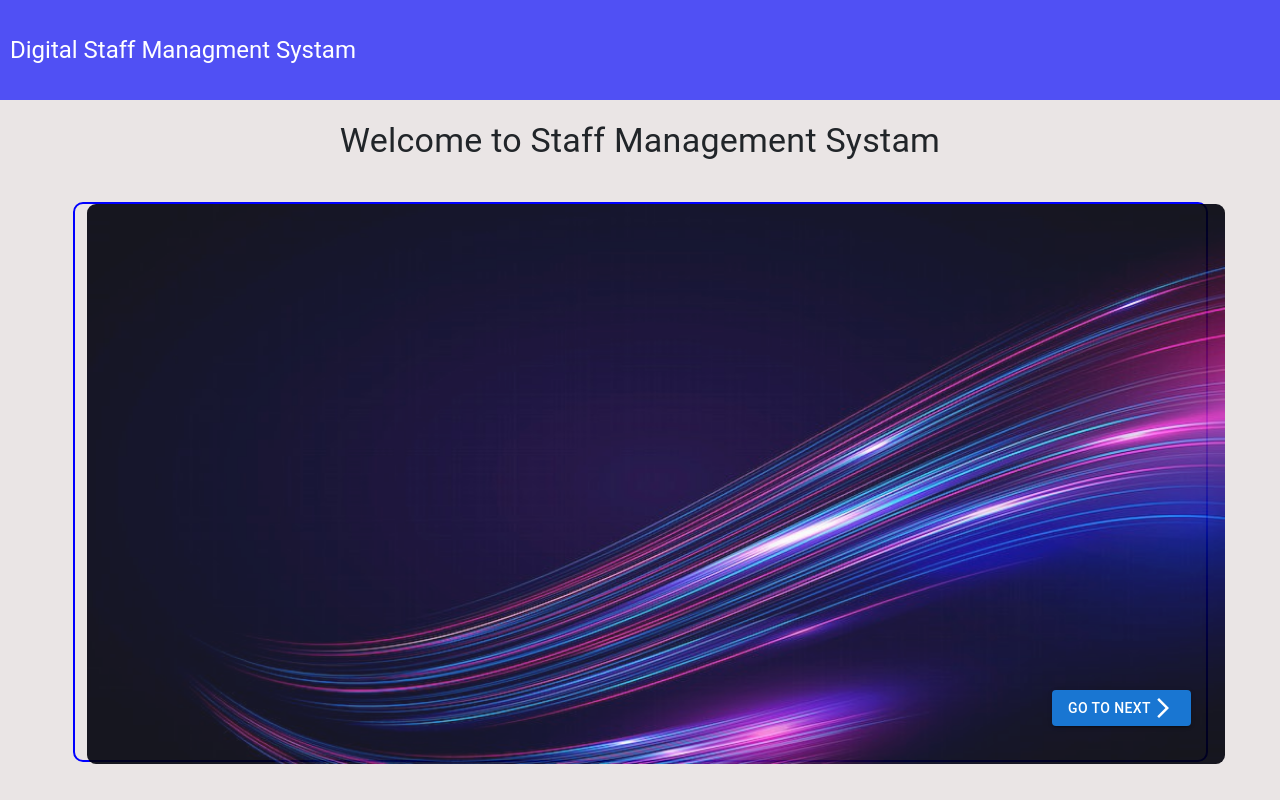
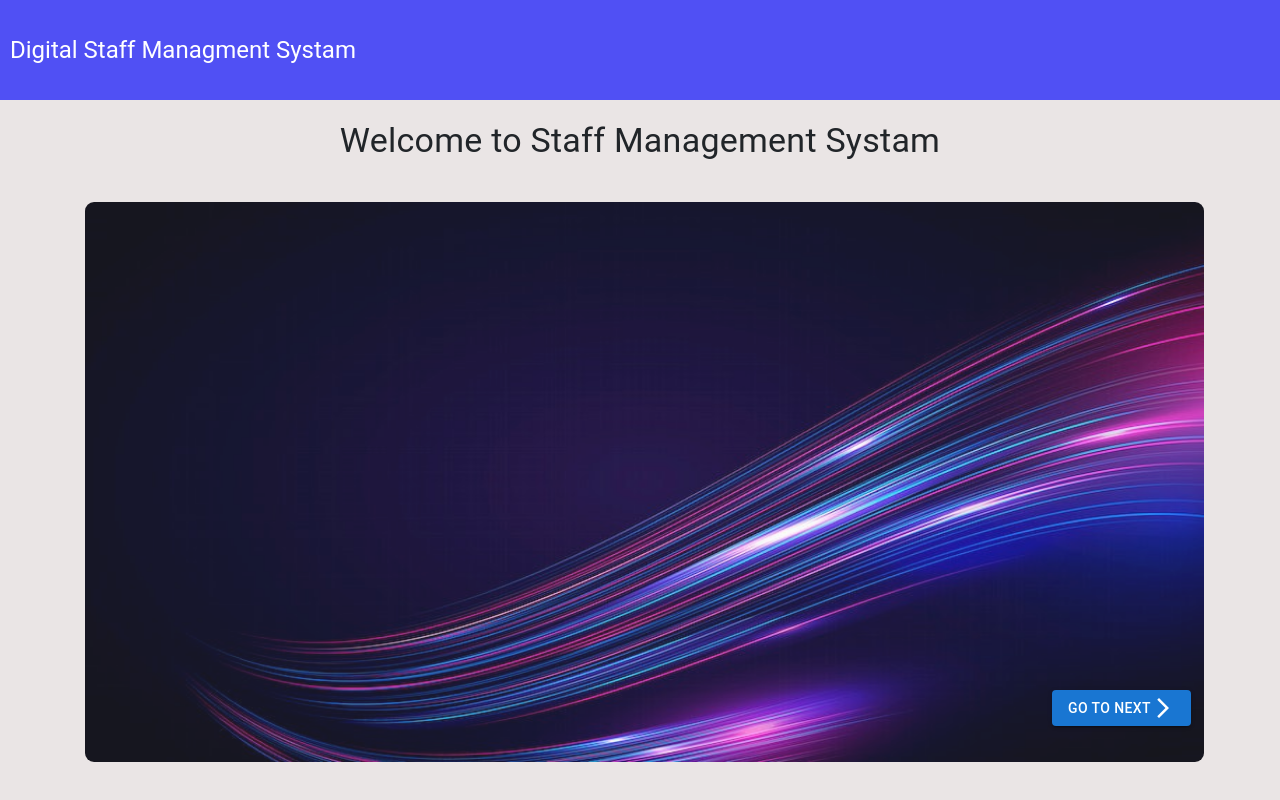
Before and after one commit to sukanyamohanty143/Digital-Staff-Management-System., a React (Create React App) app: page / in a window 1280 px wide. Built offline with nearby package versions, Linux system fonts and the light colour scheme.

Commit message:
Add functionalitin registration form

```diff
--- a/src/App.css
+++ b/src/App.css
@@ -16,7 +16,7 @@ body {
   width: 1135px;
   margin: auto;
   height: 560px;
-  border: 2px solid blue;
+  /* border: 2px solid blue; */
   border-radius: 10px;
   margin-top: 40px;
 }
@@ -36,7 +36,7 @@ body {
 
 
 .images {
-  width: 1138px;
+  width: 1119px;
   height: 560px;
   border-radius: 9px;
   opacity: 0.9;
```
